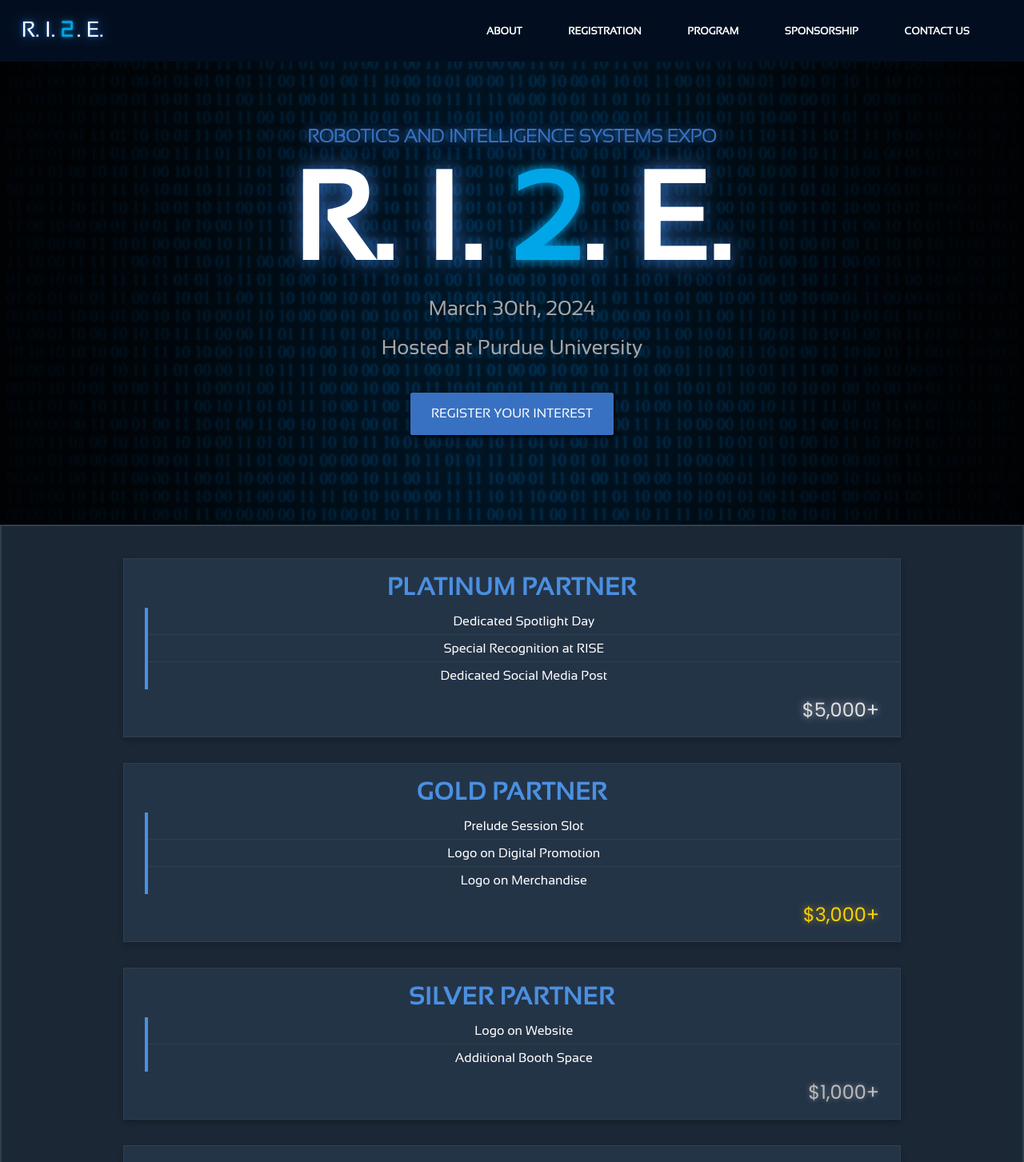
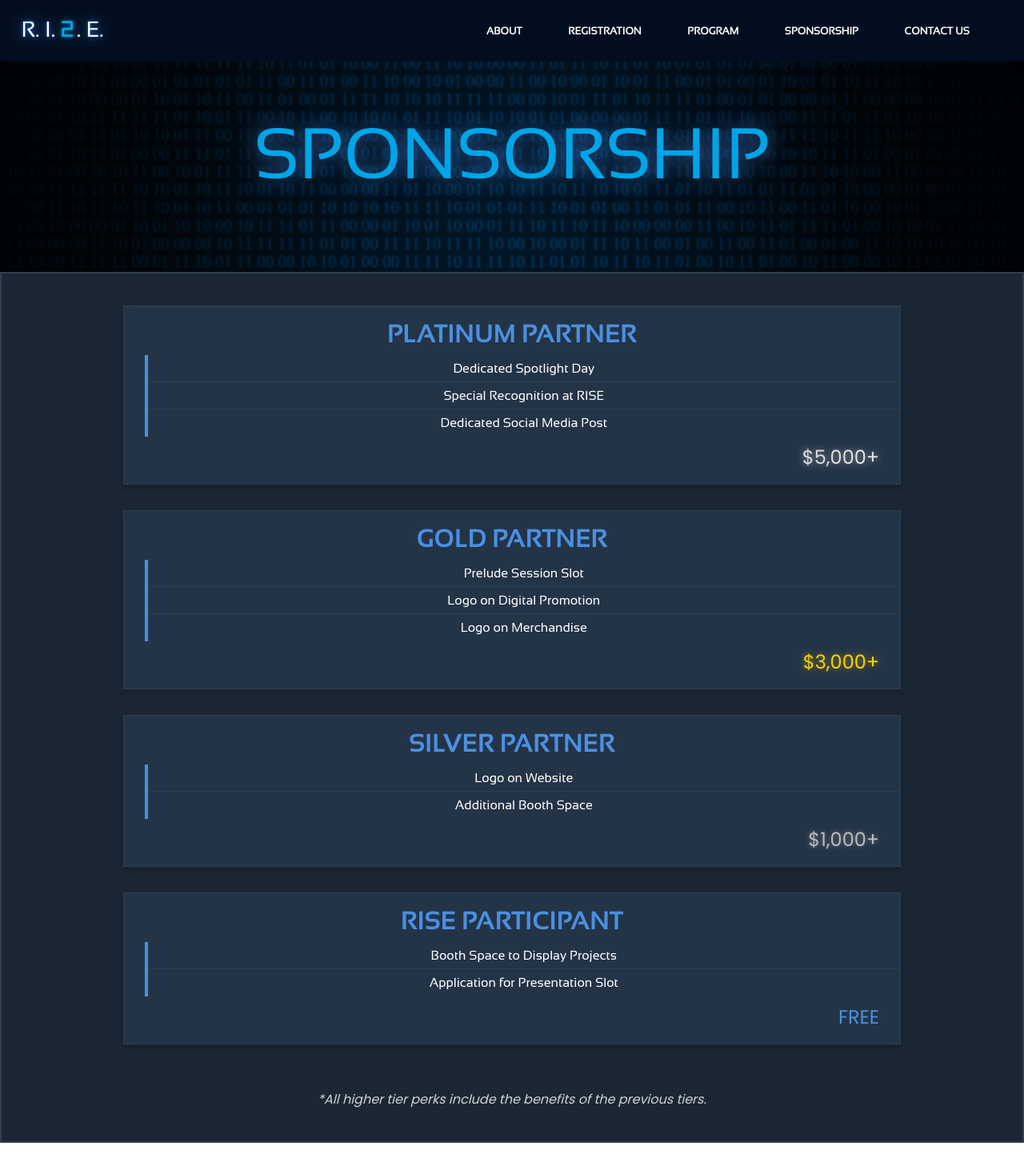
Before and after one commit to purdue-arc/RISE_Site, a React (Create React App) app: page /sponsorship in a window 1280 px wide. Shown: the top 1453 px of the page at 80% size. Built offline with nearby package versions, Linux system fonts and the light colour scheme.

Commit message:
Slight fix

```diff
--- a/src/components/sponsorship/Sponsorship.jsx
+++ b/src/components/sponsorship/Sponsorship.jsx
@@ -25,18 +25,7 @@
             <section className="padding-med"></section>
             <main className="landing-main">
                 {/* Existing About section */}
-                <section className="hero">
-                    <h2 className = "name-text">
-                        ROBOTICS AND INTELLIGENCE SYSTEMS EXPO
-                    </h2>
-                    <h1 className="hero-text">
-                        R. I. <span className="hero-number">2</span>. E.
-                    </h1>
-                    <p className="hero-date">March 30th, 2024</p>
-                    <p className="hero-location">Hosted at Purdue University</p>
-                    <section className = "padding-small"></section>
-                    <a className="hero-button" style={{ color: "#ffffff", textDecoration: "none" }} href="https://riseforms.purduearc.com">REGISTER YOUR INTEREST</a>
-                </section>
+                <div className="other-text">SPONSORSHIP</div>
             </main>
             <section className="padding-large"></section>
             <TierList/>
--- a/src/components/sponsorship/tier-list/TierList.css
+++ b/src/components/sponsorship/tier-list/TierList.css
@@ -98,4 +98,12 @@
 .participant {
     color: #4a90e2; /* A blue color for participants */
 }
+.tier-inclusion-note {
+    color: #ffffff; /* White text color for readability */
+    font-size: 1em;
+    margin-top: 3vh; /* Spacing from the last tier */
+    text-align: center; /* Center the text */
+    opacity: 0.8; /* Slightly transparent for subtlety */
+    font-style: italic; /* Italicize for emphasis */
+}
 /* Add any additional styling here */
--- a/src/components/sponsorship/tier-list/TierList.jsx
+++ b/src/components/sponsorship/tier-list/TierList.jsx
@@ -22,6 +22,9 @@
             <Tier tierName="GOLD PARTNER" cost="$3,000+" benefits={["Prelude Session Slot", "Logo on Digital Promotion", "Logo on Merchandise"]} tierColor="gold" />
             <Tier tierName="SILVER PARTNER" cost="$1,000+" benefits={["Logo on Website", "Additional Booth Space"]} tierColor="silver" />
             <Tier tierName="RISE PARTICIPANT" cost="FREE" benefits={["Booth Space to Display Projects", "Application for Presentation Slot"]} tierColor="participant" />
+            <div className="tier-inclusion-note">
+                *All higher tier perks include the benefits of the previous tiers.
+            </div>
         </div>
     );
 };
```
